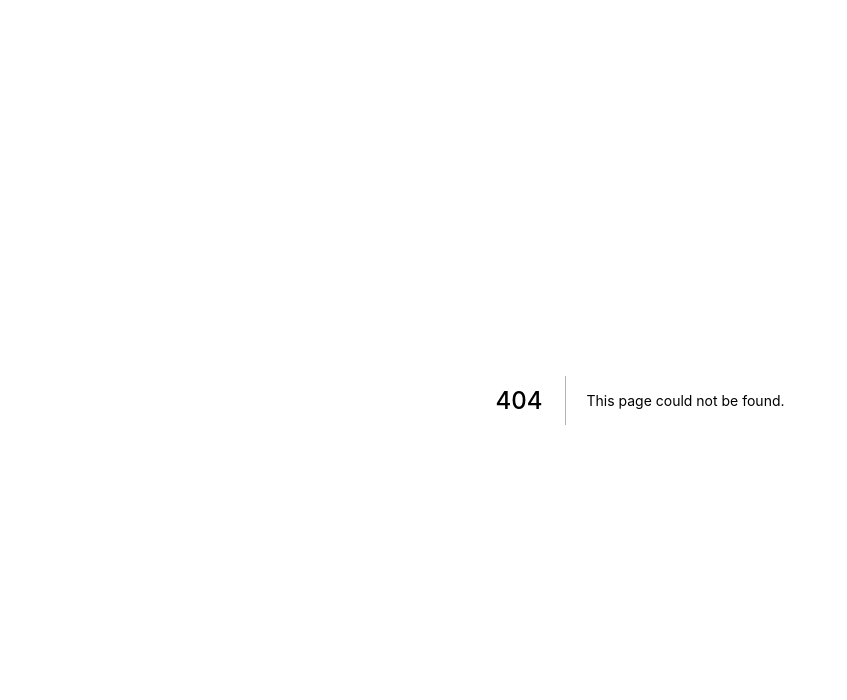
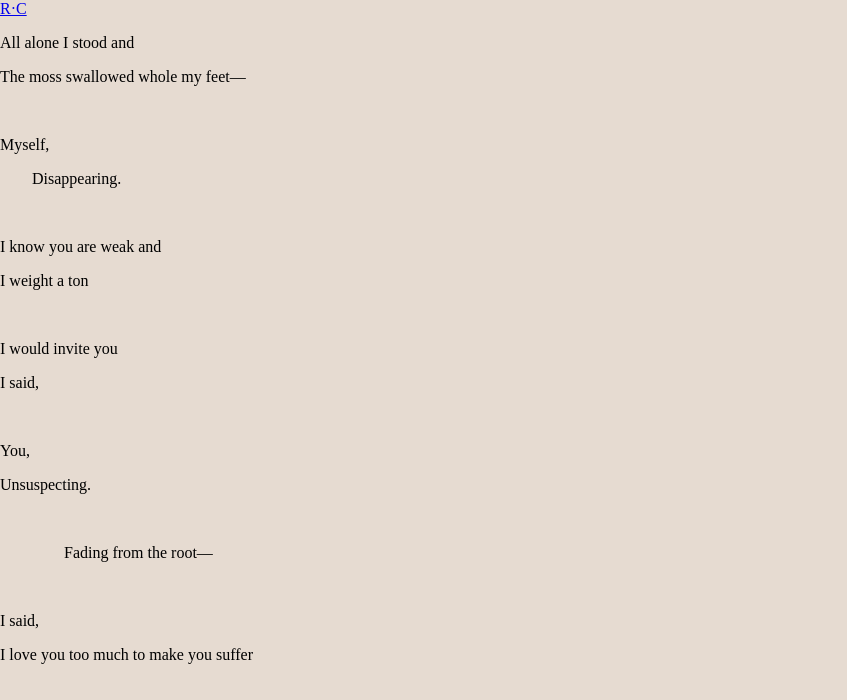
Before and after one commit to jptomanelli/rosecorso, a Next.js app: page /untitled-poem in a window 1280 px wide. Before the commit this address had no page. Shown: the top 700 px of the page, without its empty margins (0-847 px from the left). Built offline with nearby package versions, Linux system fonts and the light colour scheme.

Commit message:
Add post

```diff
--- a/components/wrench.js
+++ /dev/null
@@ -1,6 +0,0 @@
-
-export default function Wrench () {
-    return (
-        <svg style={{width:'5%'}} aria-hidden="true" focusable="false" data-prefix="fas" data-icon="wrench" className="svg-inline--fa fa-wrench fa-w-16" role="img" xmlns="http://www.w3.org/2000/svg" viewBox="0 0 512 512"><path fill="currentColor" d="M507.73 109.1c-2.24-9.03-13.54-12.09-20.12-5.51l-74.36 74.36-67.88-11.31-11.31-67.88 74.36-74.36c6.62-6.62 3.43-17.9-5.66-20.16-47.38-11.74-99.55.91-136.58 37.93-39.64 39.64-50.55 97.1-34.05 147.2L18.74 402.76c-24.99 24.99-24.99 65.51 0 90.5 24.99 24.99 65.51 24.99 90.5 0l213.21-213.21c50.12 16.71 107.47 5.68 147.37-34.22 37.07-37.07 49.7-89.32 37.91-136.73zM64 472c-13.25 0-24-10.75-24-24 0-13.26 10.75-24 24-24s24 10.74 24 24c0 13.25-10.75 24-24 24z"></path></svg>
-    );
-}
--- a/pages/about.js
+++ b/pages/about.js
@@ -15,7 +15,7 @@ function About() {
       <div className={style.container}>
         <div className={style.div_split_l}>
           <picture>
-            <img onLoad={handleOnLoad} className={`${style.profile} ${loaded ? undefined : style.opacity_0}`} src="/static/1.png" />
+            <img onLoad={handleOnLoad} className={`${style.profile} ${loaded ? undefined : style.opacity_0}`} src="/static/images/1.png" />
           </picture>
         </div>
         <div className={style.div_split_r}>
--- a/pages/index.css
+++ b/pages/index.css
@@ -8,6 +8,7 @@
   width: 100%;
   margin: 15vh auto 0 auto;
   padding: 15vh 0;
+  text-align: center;
 }
 
 .h1 {
@@ -42,6 +43,8 @@
   font-size: 1.25rem;
   text-decoration: none;
   color: black;
+  text-transform: uppercase;
+  padding: 5px;
 }
 
 .a:hover {
@@ -49,9 +52,17 @@
   color:white;
 }
 
+.ul {
+  list-style: none;
+  padding: 0;
+}
+
+.li {
+  animation: fade-in 3s;
+}
+
 .wrench {
-  animation-name: fade-in;
-  animation-duration: 3s;
+  animation: fade-in 3s;
   text-align: center;
 }
 
@@ -81,13 +92,28 @@
 }
 
 
+.poem_container {
+  margin: 20vh 0 0 20vw;
+  background: #75632b;
+  padding: 5vh 10vw;
+  animation: fade-in 2s;
+}
+
+.poem_p {
+  font-family: 'Lora', serif;
+  margin: .5em;
+  opacity: 0;
+  transition: opacity 1s;
+  color: white;
+}
+
 /**
  * Animations
 **/
 @keyframes fade-in {
   from {
     opacity: 0;
-    transform: translate(0, 10px);
+    transform: translate(0, 15px);
     ;
   }
 
--- /dev/null
+++ b/pages/untitled-poem.js
@@ -0,0 +1,52 @@
+import { useState, useEffect } from 'react';
+import Page from "../components/page";
+import Link from 'next/link';
+import Utils from '../utils';
+
+import style from "./index.css";
+
+function UntitledPoem() {
+
+  const [textFadeIn, setTextFadeIn] = useState(new Array(13).fill(false));
+  const links = <Link href='/'><a className={style.a}>R&middot;C</a></Link>;
+
+  useEffect(() => {
+    const func = async () => {
+      for (const i in textFadeIn) {
+        setTextFadeIn(textFadeIn.map((_, ind) => +i >= ind ? true : false));
+        await Utils.wait(500 + Math.random() * 1000);
+      }
+    };
+    func();
+  }, [Utils]);
+
+  return (
+    <Page includeBlobs={false} links={links}>
+      <div className={style.poem_container}>
+        <p className={style.poem_p} style={textFadeIn[0] ? { opacity: 1 } : undefined}>All alone I stood and</p>
+        <p className={style.poem_p} style={textFadeIn[1] ? { opacity: 1 } : undefined}>The moss swallowed whole my feet&mdash;</p>
+        <br />
+        <p className={style.poem_p} style={textFadeIn[2] ? { opacity: 1 } : undefined}>Myself,</p>
+        <p className={style.poem_p} style={textFadeIn[3] ? { opacity: 1 } : undefined}>&emsp;&emsp;Disappearing.</p>
+        <br />
+        <p className={style.poem_p} style={textFadeIn[4] ? { opacity: 1 } : undefined}>I know you are weak and</p>
+        <p className={style.poem_p} style={textFadeIn[5] ? { opacity: 1 } : undefined}>I weight a ton</p>
+        <br />
+        <p className={style.poem_p} style={textFadeIn[6] ? { opacity: 1 } : undefined}>I would invite you</p>
+        <p className={style.poem_p} style={textFadeIn[7] ? { opacity: 1 } : undefined}>I said,</p>
+        <br />
+        <p className={style.poem_p} style={textFadeIn[8] ? { opacity: 1 } : undefined}>You,</p>
+        <p className={style.poem_p} style={textFadeIn[9] ? { opacity: 1 } : undefined}>Unsuspecting.</p>
+        <br />
+        <p className={style.poem_p} style={textFadeIn[10] ? { opacity: 1 } : undefined}>
+          &emsp;&emsp;&emsp;&emsp;Fading from the root&mdash;
+        </p>
+        <br />
+        <p className={style.poem_p} style={textFadeIn[11] ? { opacity: 1 } : undefined}>I said,</p>
+        <p className={style.poem_p} style={textFadeIn[12] ? { opacity: 1 } : undefined}>I love you too much to make you suffer</p>
+      </div>
+    </Page>
+  );
+}
+
+export default UntitledPoem;
--- /dev/null
+++ b/utils.js
@@ -0,0 +1,11 @@
+class Utils {
+
+  static wait(ms) {
+    return new Promise(resolve => {
+      setTimeout(() => resolve(), ms);
+    });
+  }
+
+}
+
+export default Utils;
```
Also changed, not shown: pages/index.js (+7 -5 lines), static/images/1.png (renamed from static/1.png).
